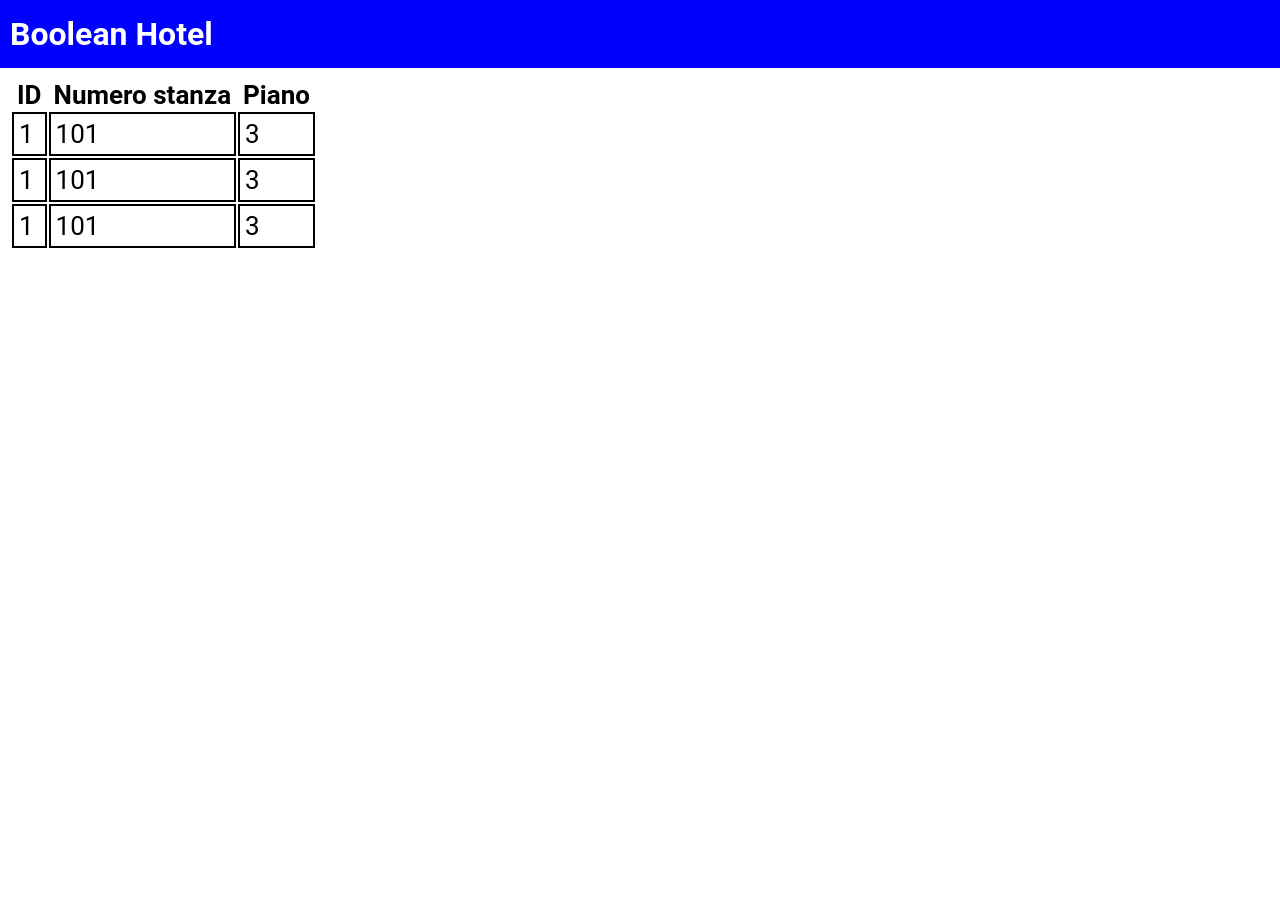
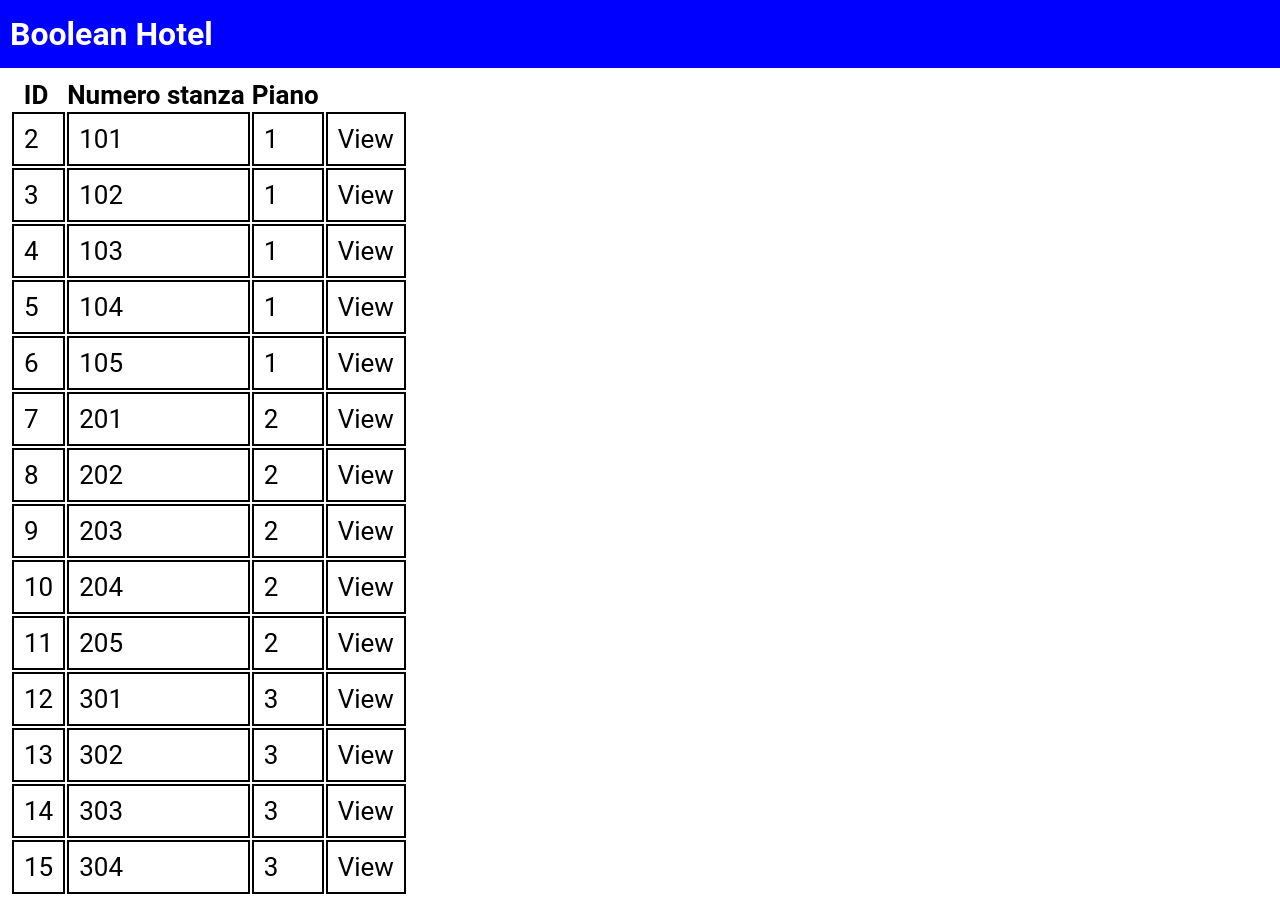
Before and after one commit to draper87/php-hotel-crud, a PHP site: page /php-hotel-crud/ in a window 1280 px wide. Before the commit the page ends 248 px from the top, so only its background shows below. Run offline with PHP 8.4, Linux system fonts and the light colour scheme; data comes from the database, SQL or seed files in the repository.

Commit message:
Second commit

```diff
--- a/database.php
+++ b/database.php
@@ -1,9 +1,5 @@
 <?php
 
-  $servername = "localhost";
-  $username = "root";
-  $password = "root";
-  $dbname = "booleanhotel";
   // Connect
   $conn = new mysqli($servername, $username, $password, $dbname);
   // Check connection
@@ -11,20 +7,5 @@
    echo "Connection failed: " . $conn->connect_error;
  }
 
-  $sql = "SELECT * FROM `stanze`";
-  $result = $conn->query($sql);
-  if ($result && $result->num_rows > 0) {
-    $roomArray = [];
-   // output data of each row
-   while($row = $result->fetch_assoc()) {
-    $roomArray[] = $row;
-   }
-   } elseif ($result) {
-   echo "0 results";
-   } else {
-   echo "query error";
-   }
-
-  $conn->close();
 
  ?>
--- a/dist/app.css
+++ b/dist/app.css
@@ -14,16 +14,19 @@ header h1 {
   color: white;
 }
 
-table {
+main {
   padding: 10px;
+}
+
+main table {
   font-size: 26px;
 }
 
-table th {
-  padding: 0 5px;
+main table th {
+  padding: 0 5px 0 0;
 }
 
-table td {
+main table td {
   border: 2px solid black;
-  padding: 5px;
+  padding: 10px;
 }
--- /dev/null
+++ b/env.php
@@ -0,0 +1,10 @@
+<?php
+
+  $servername = "localhost";
+  $username = "root";
+  $password = "root";
+  $dbname = "booleanhotel";
+
+  $localhost = 'http://localhost:8888/php-hotel-crud';
+
+ ?>
--- a/index.php
+++ b/index.php
@@ -1,23 +1,10 @@
 <?php
 
-  include __DIR__ . '/database.php';
+  include __DIR__ . '/env.php';
+  include __DIR__ . '/server.php';
+  include __DIR__ . '/partials/header.php';
 
  ?>
-
-
-
- <!DOCTYPE html>
- <html lang="en" dir="ltr">
-   <head>
-     <meta charset="utf-8">
-     <title>Boolean Hotel</title>
-     <link rel="stylesheet" href="dist/app.css">
-   </head>
-   <body>
-
-     <header>
-       <h1>Boolean Hotel</h1>
-     </header>
 
 
      <main>
@@ -30,27 +17,17 @@
            </tr>
          </thead>
          <tbody>
-           <!-- Singola stanza -->
-           <tr>
-             <td>1</td>
-             <td>101</td>
-             <td>3</td>
-           </tr>
-           <!-- Fine singola stanza -->
-           <!-- Singola stanza -->
-           <tr>
-             <td>1</td>
-             <td>101</td>
-             <td>3</td>
-           </tr>
-           <!-- Fine singola stanza -->
-           <!-- Singola stanza -->
-           <tr>
-             <td>1</td>
-             <td>101</td>
-             <td>3</td>
-           </tr>
-           <!-- Fine singola stanza -->
+           <?php foreach ($roomArray as $room) { ?>
+             <!-- Singola stanza -->
+             <tr>
+               <td><?php echo $room['id']; ?></td>
+               <td><?php echo $room['room_number']; ?></td>
+               <td><?php echo $room['floor']; ?></td>
+               <td>View</td>
+             </tr>
+             <!-- Fine singola stanza -->
+           <?php } ?>
+
          </tbody>
        </table>
      </main>
--- /dev/null
+++ b/partials/header.php
@@ -0,0 +1,12 @@
+<!DOCTYPE html>
+<html lang="en" dir="ltr">
+  <head>
+    <meta charset="utf-8">
+    <title>Boolean Hotel</title>
+    <link rel="stylesheet" href="<?php echo $localhost . '/dist/app.css'?>">
+  </head>
+  <body>
+
+    <header>
+      <h1>Boolean Hotel</h1>
+    </header>
--- /dev/null
+++ b/server.php
@@ -0,0 +1,22 @@
+<?php
+
+  include __DIR__ . '/database.php';
+
+  $sql = "SELECT * FROM `stanze`";
+  $result = $conn->query($sql);
+  if ($result && $result->num_rows > 0) {
+    $roomArray = [];
+   // output data of each row
+   while($row = $result->fetch_assoc()) {
+    $roomArray[] = $row;
+   }
+   } elseif ($result) {
+   echo "0 results";
+   } else {
+   echo "query error";
+   }
+
+  $conn->close();
+
+
+ ?>
--- a/src/partials/_main.scss
+++ b/src/partials/_main.scss
@@ -1,11 +1,13 @@
-table {
+main {
   padding: 10px;
-  font-size: 26px;
-  th {
-    padding: 0 5px;
-  }
-  td {
-    border: 2px solid black;
-    padding: 5px;
+  table {
+    font-size: 26px;
+    th {
+      padding: 0 5px 0 0;
+    }
+    td {
+      border: 2px solid black;
+      padding: 10px;
+    }
   }
 }
```
Also changed, not shown: view/server.php (added, +21 -0 lines), view/view.php (added, +20 -0 lines).
